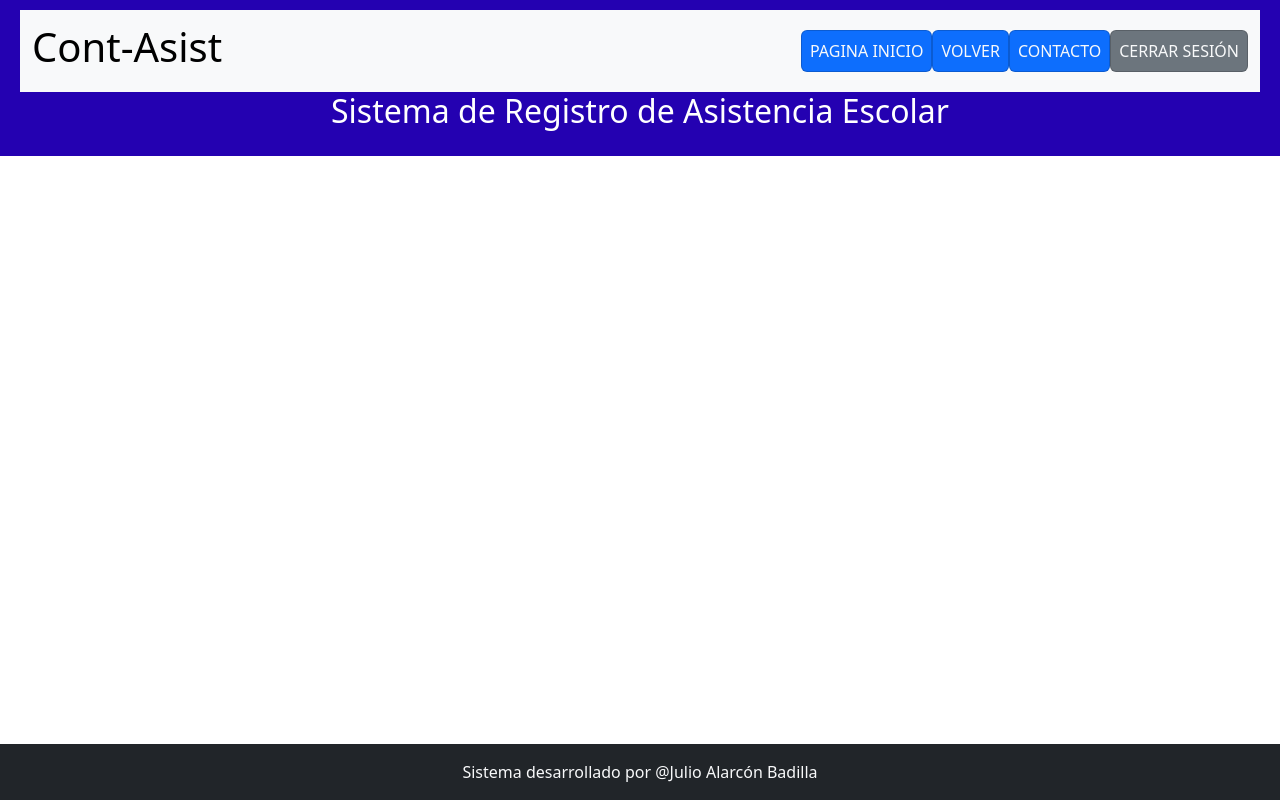
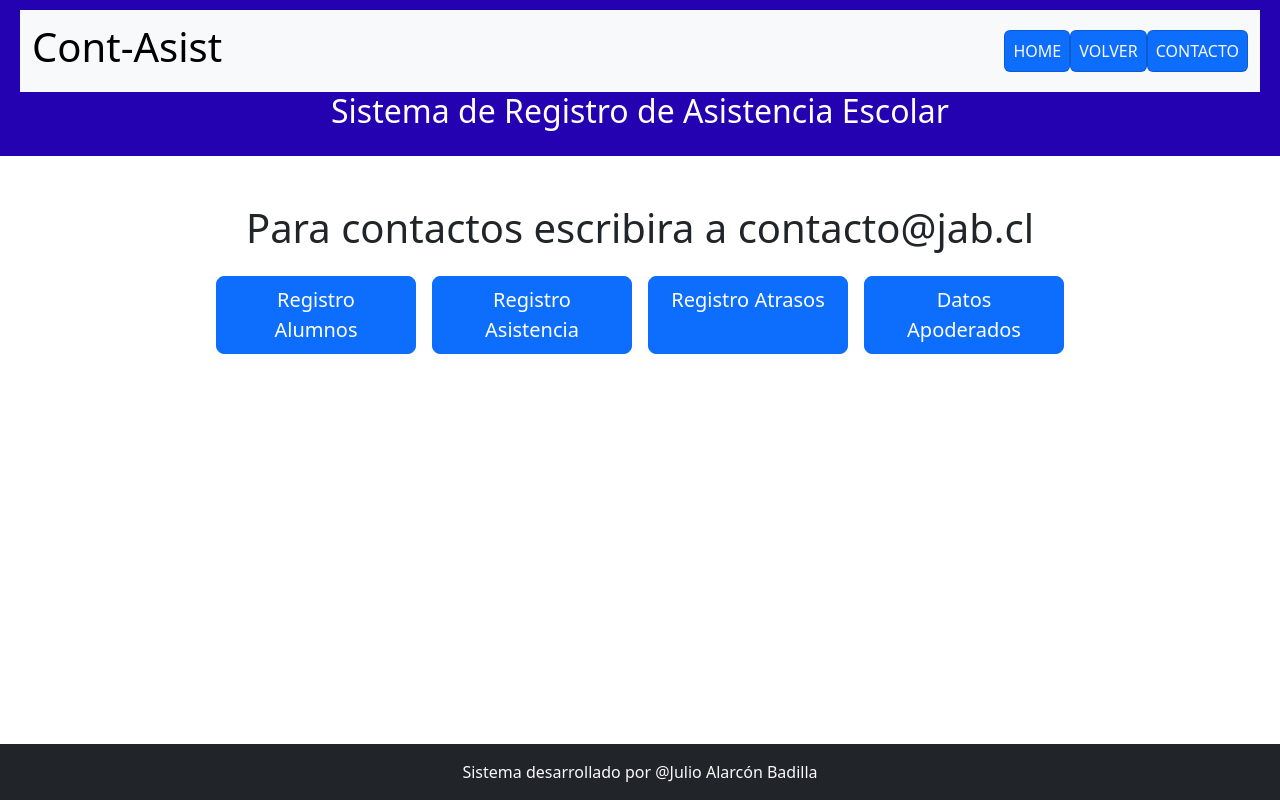
Before and after one commit to jalarconba/front_app, a React (Create React App) app: page /contacto in a window 1280 px wide. Built offline with nearby package versions, Linux system fonts and the light colour scheme.

Commit message:
subir cambios

```diff
--- a/src/App.js
+++ b/src/App.js
@@ -10,6 +10,7 @@ import Registro2 from './components/Registro2';
 import Atrasos from './components/Atrasos';
 import Apoderado from './components/Apoderados';
 // import ProtectedRoutes from './utils/ProtectedRoutes';
+import Contacto from './components/Contacto';
 
 import ProtectedRoutes from './utils/ProtectedRoutes';
 
@@ -21,12 +22,16 @@ function App() {
       <Header />
       <Routes>
         <Route path="/" element={<Login />} />
+        <Route path="/home" element={<Home />} />
         <Route path="/loginform" element={<LoginForm />} />
+        <Route path="/registro2" element={<Registro2 />} />
+        <Route path="/atrasos" element={<Atrasos />} />
+        <Route path="/contacto" element={<Contacto />} />
+          <Route path="/apoderados" element={<Apoderado />} />
         <Route element={<ProtectedRoutes isAuthenticated={isAuthenticated} />}>
-          <Route path="/home" element={<Home />} />
-          <Route path="/registro2" element={<Registro2 />} />
-          <Route path="/atrasos" element={<Atrasos />} />
-          <Route path="/apoderados" element={<Apoderado />} />
+
+
+
         </Route>
       </Routes>
       <Footer />
--- /dev/null
+++ b/src/components/Contacto.js
@@ -0,0 +1,22 @@
+
+import React from 'react';
+import { Link } from 'react-router-dom';
+import 'bootstrap/dist/css/bootstrap.min.css';
+
+const Contacto = () => {
+  return (
+    <div className="d-flex justify-content-center align-items-start vh-75">
+      <div className="text-center mt-5">
+        <h1 className="mb-4">Para contactos escribira a contacto@jab.cl</h1>
+        <div className="d-flex justify-content-center gap-3">
+          <Link to="/loginform" className="btn btn-primary btn-lg">Registro Alumnos</Link>
+          <Link to="/registro2" className="btn btn-primary btn-lg">Registro Asistencia</Link>
+          <Link to="/atrasos" className="btn btn-primary btn-lg">Registro Atrasos</Link>
+          <Link to="/apoderados" className="btn btn-primary btn-lg">Datos Apoderados</Link>
+        </div>
+      </div>
+    </div>
+  );
+};
+
+export default Contacto;
--- a/src/components/Header.js
+++ b/src/components/Header.js
@@ -16,7 +16,7 @@ const Header = () => {
             <ul className="navbar-nav">
               <li className="nav-item">
                 <div className="card bg-primary">
-                  <Link className="nav-link text-light" to="/">PAGINA INICIO</Link>
+                  <Link className="nav-link text-light" to="/">HOME</Link>
                 </div>
               </li>
                <li className="nav-item">
@@ -26,15 +26,10 @@ const Header = () => {
               </li>
               <li className="nav-item">
                 <div className="card bg-primary">
-                  <Link className="nav-link text-light" to="/contact">CONTACTO</Link>
+                  <Link className="nav-link text-light" to="/contacto">CONTACTO</Link>
                 </div>
-              </li>
-              <li className="nav-item">
-                <div className="card bg-secondary">
-                  <Link className="nav-link text-light" to="/">CERRAR SESIÓN</Link>
-                </div>
-              </li>
-            </ul>
+                </li>
+               </ul>
           </div>
         </div>
       </nav>
```
